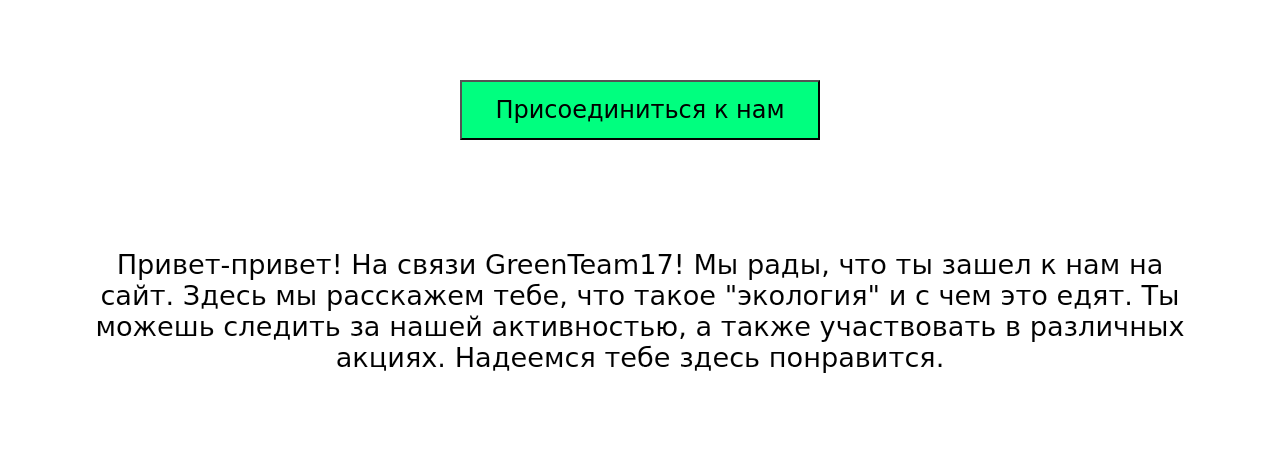
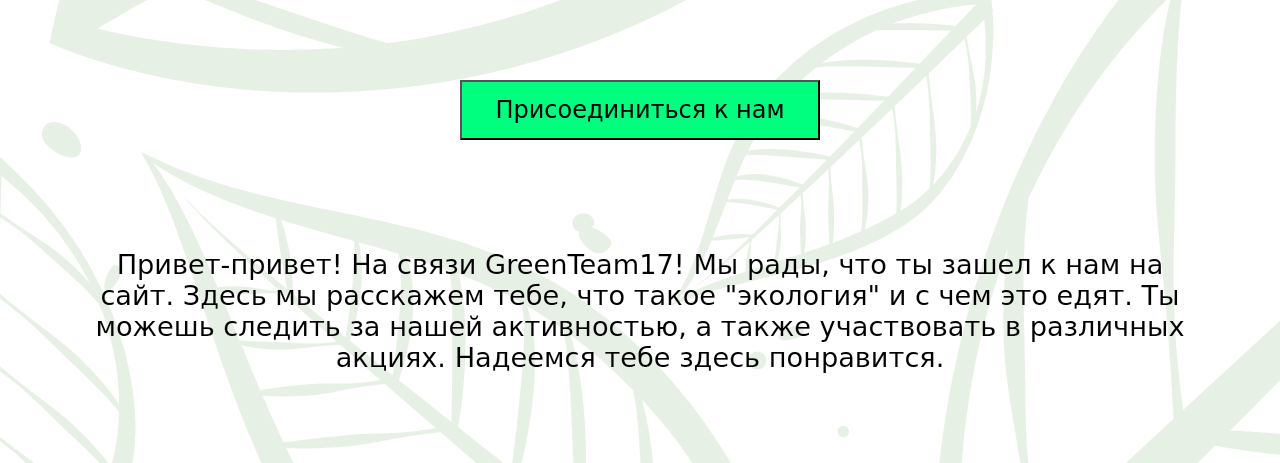
Before and after one commit to VenerA228/greenteam17, a plain HTML site: page index.html in a window 1280 px wide. Shown: the part 152-615 px from the top of the page. Drawn offline with Linux system fonts and the light colour scheme.

Commit message:
Update index.html

```diff
--- a/index.html
+++ b/index.html
@@ -4,7 +4,7 @@
       <style>
       body {
         margin: 5em;
-        background-image: url(C:/Users/Елена/Desktop/987.png);
+        background-image: url(./images/background.png);
       }
       h1 {
         color: #00FA9A;
```
